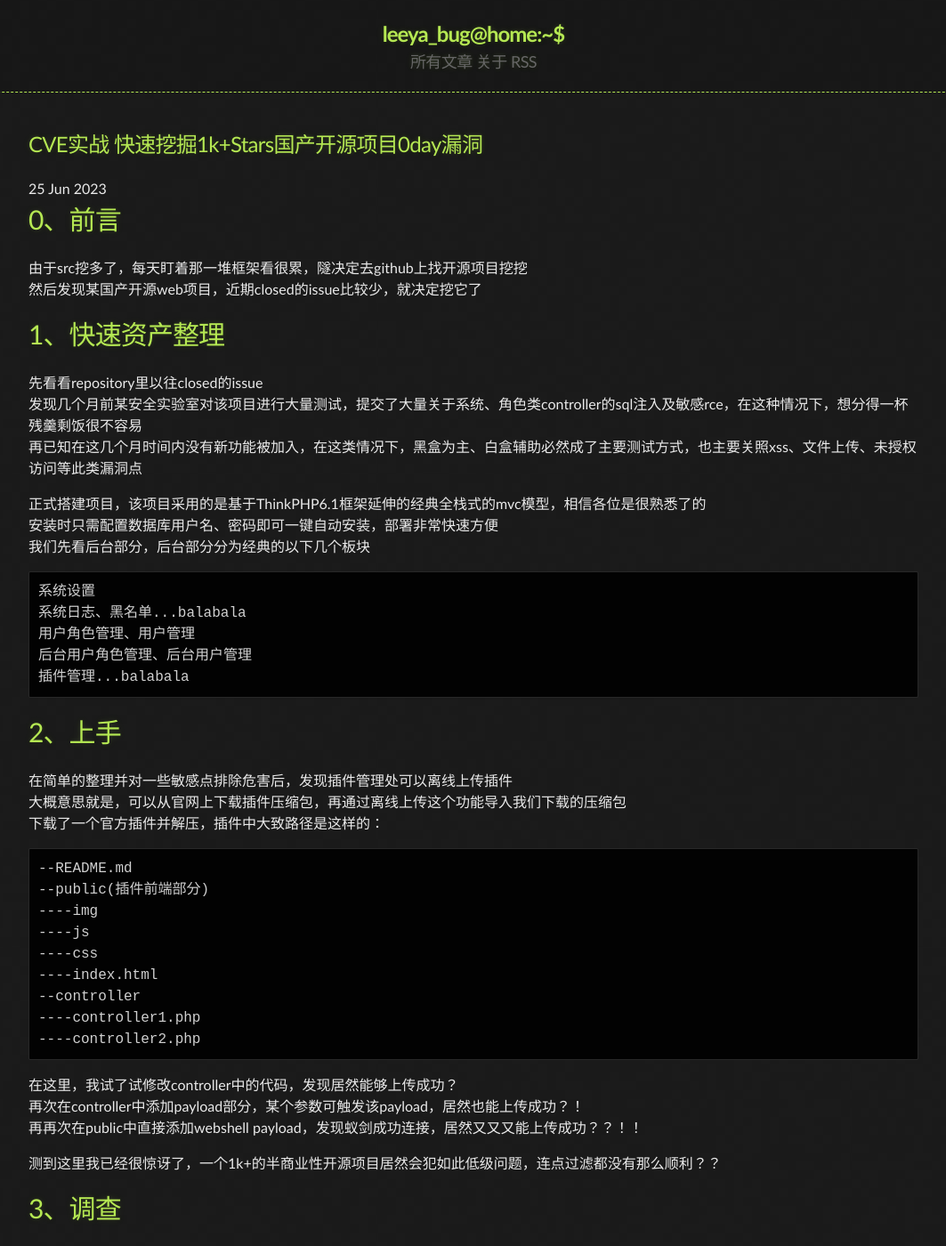
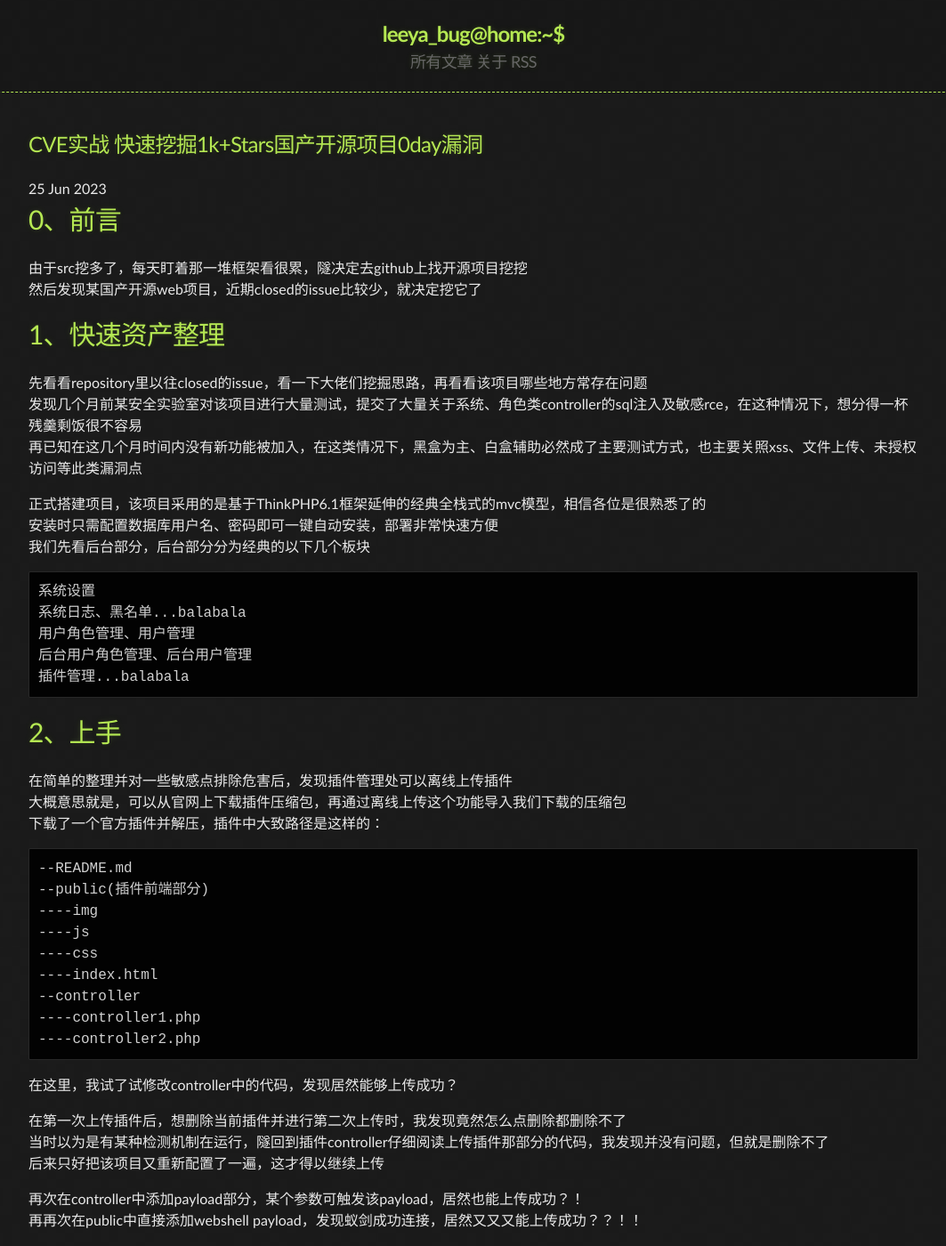
Before and after one commit to Leeyangee/leeyangee.github.io, a Jekyll site: the page built from _posts/2023-06-25-CVE实战 经典快速挖掘1k+Stars国产开源项目0day漏洞.md, in a window 1280 px wide and 1400 px high. Shown: the whole window at 89% size, without its empty margins (108-1171 px from the left). Built offline with Jekyll 4.4.1, drawn with Linux system fonts in a browser that asks for light colours.

Commit message:
Update 2023-06-25-CVE实战 经典快速挖掘1k+Stars国产开源项目0day漏洞.md

````diff
--- a/_posts/2023-06-25-CVE实战 经典快速挖掘1k+Stars国产开源项目0day漏洞.md
+++ b/_posts/2023-06-25-CVE实战 经典快速挖掘1k+Stars国产开源项目0day漏洞.md
@@ -8,7 +8,7 @@ published: true
 
 # [](#header-1)1、快速资产整理
 
-先看看repository里以往closed的issue
+先看看repository里以往closed的issue，看一下大佬们挖掘思路，再看看该项目哪些地方常存在问题
 发现几个月前某安全实验室对该项目进行大量测试，提交了大量关于系统、角色类controller的sql注入及敏感rce，在这种情况下，想分得一杯残羹剩饭很不容易
 再已知在这几个月时间内没有新功能被加入，在这类情况下，黑盒为主、白盒辅助必然成了主要测试方式，也主要关照xss、文件上传、未授权访问等此类漏洞点
 
@@ -40,6 +40,11 @@ published: true
 ----controller2.php
 ```
 在这里，我试了试修改controller中的代码，发现居然能够上传成功？
+
+在第一次上传插件后，想删除当前插件并进行第二次上传时，我发现竟然怎么点删除都删除不了
+当时以为是有某种检测机制在运行，隧回到插件controller仔细阅读上传插件那部分的代码，我发现并没有问题，但就是删除不了
+后来只好把该项目又重新配置了一遍，这才得以继续上传
+
 再次在controller中添加payload部分，某个参数可触发该payload，居然也能上传成功？！
 再再次在public中直接添加webshell payload，发现蚁剑成功连接，居然又又又能上传成功？？！！
 
````
